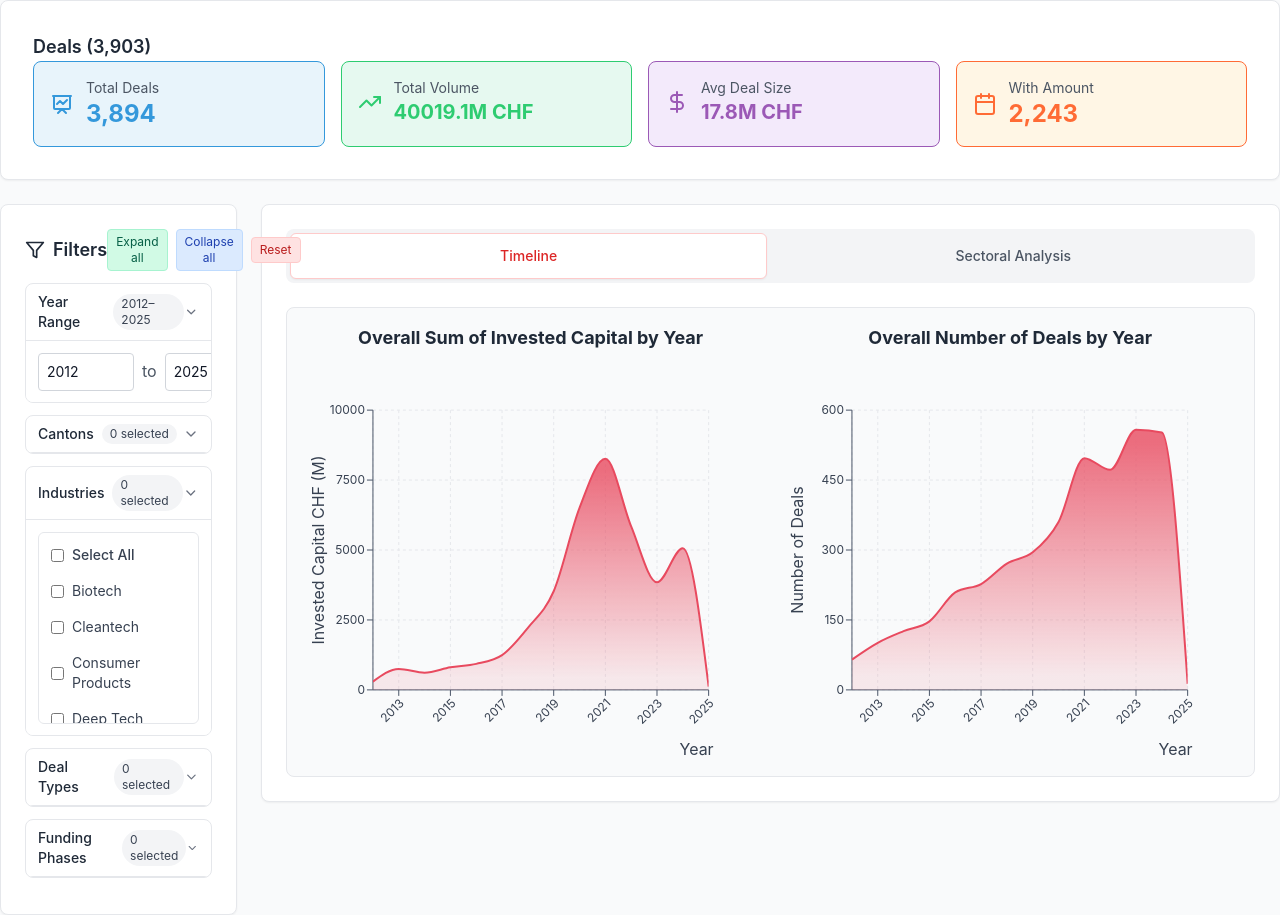
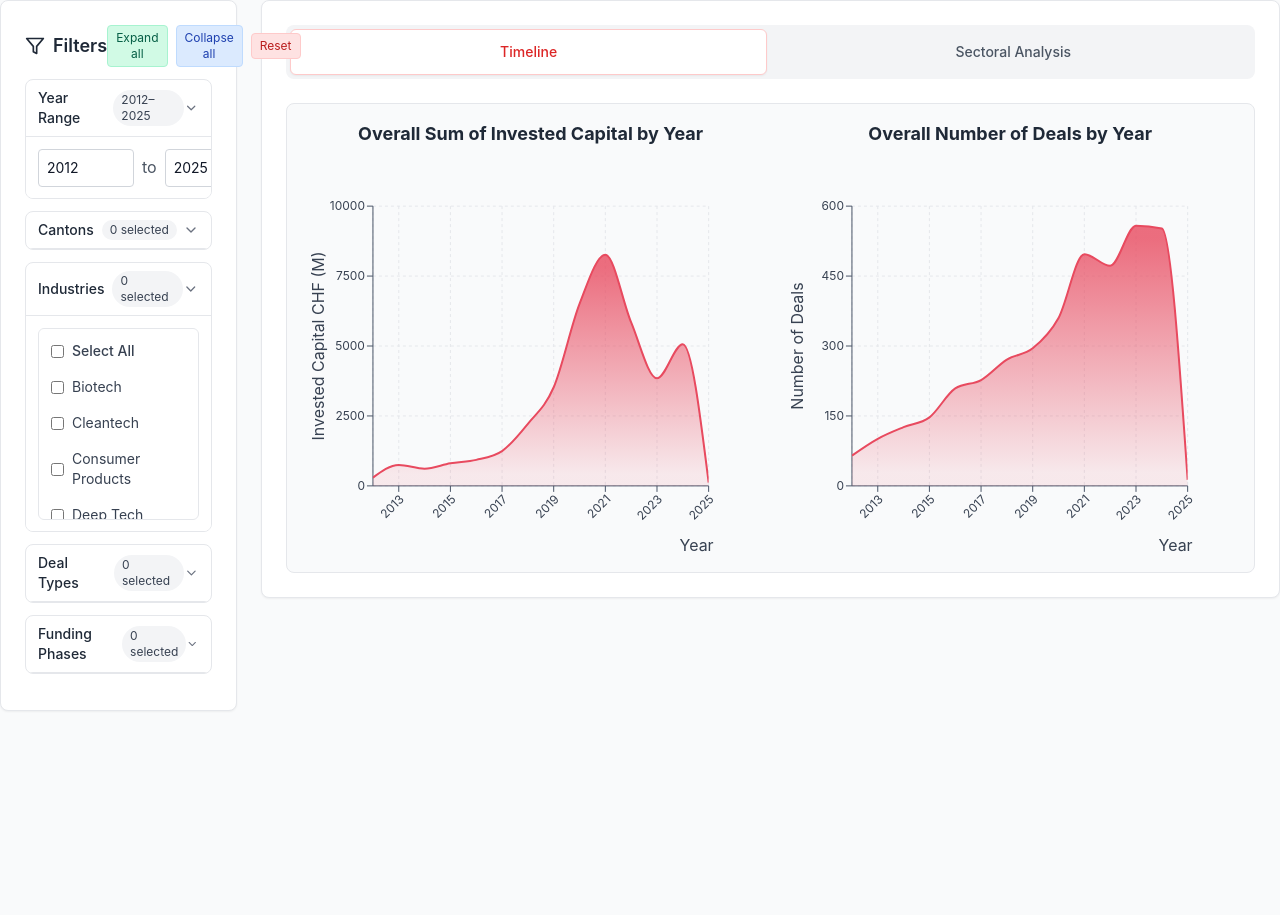
Before and after one commit to alionazherdetska/swiss-vc-dashboard, a React (Create React App) app: page / in a window 1280 px wide. After the commit the page ends 800 px from the top, so only its background shows below. Built offline with nearby package versions, Linux system fonts and the light colour scheme.

Commit message:
removed metrics Card

```diff
--- a/src/components/Dashboard.js
+++ b/src/components/Dashboard.js
@@ -2,7 +2,6 @@ import React, { useState, useEffect, useMemo } from 'react';
 
 // Panels / components you still use
 import FilterPanel from './filters/FilterPanel.js';
-import MetricsCards from './metrics/MetricsCards.js';
 import { TimelineChart } from './charts/TimelineChart.js';
 
 import { processCompanies, processDeals, generateChartData } from '../lib/utils';
@@ -131,21 +130,6 @@ const Dashboard = () => {
 
 	return (
 		<div className='min-h-screen bg-gray-50'>
-				{/* Header */}
-				<div className='rounded-lg shadow-sm mb-6 p-8 border bg-white border-gray-200'>
-					<div className='flex items-center justify-between'>
-						<h2 className='text-lg font-semibold text-gray-800'>
-							Deals ({deals.length.toLocaleString()})
-						</h2>
-					</div>
-
-					<MetricsCards
-						activeTab='deals'
-						filteredCompanies={[]}
-						filteredDeals={filteredDeals}
-						filterOptions={filterOptions}
-					/>
-				</div>
 
 				<div className='grid grid-cols-1 lg:grid-cols-5 gap-6'>
 					{/* Filters Panel */}
--- a/src/components/metrics/MetricsCards.js
+++ /dev/null
@@ -1,121 +0,0 @@
-import React from 'react';
-import { DollarSign, Calendar, TrendingUp } from 'lucide-react';
-import { Handshake } from '../common/CustomIcons';
-
-// Custom palette
-const PALETTE = {
-	red: '#E84A5F', // Primary Red
-	orange: '#FF6B35', // Orange
-	yellow: '#F7931E', // Yellow
-	green: '#2ECC71', // Green
-	blue: '#3498DB', // Blue
-	purple: '#9B59B6', // Purple
-	teal: '#1ABC9C', // Teal
-	gray: '#7F8C8D', // Gray
-};
-
-const MetricsCards = ({ filteredDeals }) => {
-	// Calculate total volume for deals
-	const totalVolume = filteredDeals
-		.filter((d) => d.Amount)
-		.reduce((sum, d) => sum + d.Amount, 0);
-
-	const avgDealSize =
-		filteredDeals.filter((d) => d.Amount).length > 0
-			? totalVolume / filteredDeals.filter((d) => d.Amount).length
-			: 0;
-
-	return (
-		<div className='grid grid-cols-2 md:grid-cols-4 gap-4'>
-			{/* Total Deals */}
-			<div
-				className='p-4 rounded-lg border transition-all'
-				style={{ background: '#E8F4FB', borderColor: PALETTE.blue }}
-			>
-				<div className='flex items-center'>
-					<Handshake
-						className='h-6 w-6 mr-3'
-						style={{ color: PALETTE.blue }}
-					/>
-					<div>
-						<p className='text-sm text-gray-600'>Total Deals</p>
-						<p
-							className='text-2xl font-bold'
-							style={{ color: PALETTE.blue }}
-						>
-							{filteredDeals.length.toLocaleString()}
-						</p>
-					</div>
-				</div>
-			</div>
-
-			{/* Total Volume */}
-			<div
-				className='p-4 rounded-lg border transition-all'
-				style={{ background: '#E6F9F0', borderColor: PALETTE.green }}
-			>
-				<div className='flex items-center'>
-					<TrendingUp
-						className='h-6 w-6 mr-3'
-						style={{ color: PALETTE.green }}
-					/>
-					<div>
-						<p className='text-sm text-gray-600'>Total Volume</p>
-						<p
-							className='text-xl font-bold'
-							style={{ color: PALETTE.green }}
-						>
-							{totalVolume.toFixed(1)}M CHF
-						</p>
-					</div>
-				</div>
-			</div>
-
-			{/* Average Deal Size */}
-			<div
-				className='p-4 rounded-lg border transition-all'
-				style={{ background: '#F3EAFB', borderColor: PALETTE.purple }}
-			>
-				<div className='flex items-center'>
-					<DollarSign
-						className='h-6 w-6 mr-3'
-						style={{ color: PALETTE.purple }}
-					/>
-					<div>
-						<p className='text-sm text-gray-600'>Avg Deal Size</p>
-						<p
-							className='text-xl font-bold'
-							style={{ color: PALETTE.purple }}
-						>
-							{avgDealSize > 0 ? `${avgDealSize.toFixed(1)}M CHF` : 'N/A'}
-						</p>
-					</div>
-				</div>
-			</div>
-
-			{/* Deals with Amount */}
-			<div
-				className='p-4 rounded-lg border transition-all'
-				style={{ background: '#FFF6E5', borderColor: PALETTE.orange }}
-			>
-				<div className='flex items-center'>
-					<Calendar
-						className='h-6 w-6 mr-3'
-						style={{ color: PALETTE.orange }}
-					/>
-					<div>
-						<p className='text-sm text-gray-600'>With Amount</p>
-						<p
-							className='text-2xl font-bold'
-							style={{ color: PALETTE.orange }}
-						>
-							{filteredDeals.filter((d) => d.Amount).length.toLocaleString()}
-						</p>
-					</div>
-				</div>
-			</div>
-		</div>
-	);
-};
-
-export default MetricsCards;
```
